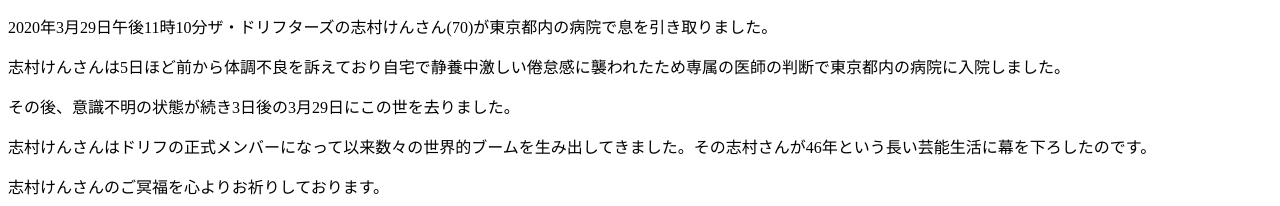
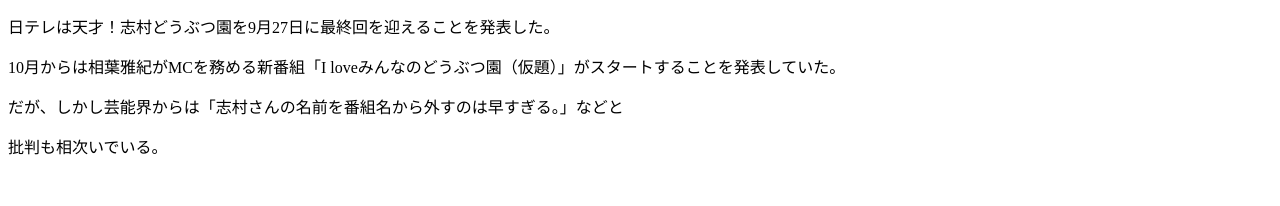
Before and after one commit to tanukichi5000/simura-animal, a plain HTML site: page index.html in a window 1280 px wide. Shown: the part 705-911 px from the top of the page. After the commit the page ends 871 px from the top, so only its background shows below. Drawn offline with Linux system fonts and the light colour scheme.

Commit message:
Update index.html

```diff
--- a/index.html
+++ b/index.html
@@ -2,13 +2,10 @@
 <p>2020年7月20日</p>
 <img src="https://news.mynavi.jp/article/20200330-1007202/images/001.jpg" width="400" height="600">
 <p></p>
-2020年3月29日午後11時10分ザ・ドリフターズの志村けんさん(70)が東京都内の病院で息を引き取りました。
-<p></p>
-志村けんさんは5日ほど前から体調不良を訴えており自宅で静養中激しい倦怠感に襲われたため専属の医師の判断で東京都内の病院に入院しました。
-<p></p>
-その後、意識不明の状態が続き3日後の3月29日にこの世を去りました。
-<p></p>
-志村けんさんはドリフの正式メンバーになって以来数々の世界的ブームを生み出してきました。その志村さんが46年という長い芸能生活に幕を下ろしたのです。
-<p></p>
-志村けんさんのご冥福を心よりお祈りしております。
-</body></html>
+日テレは天才！志村どうぶつ園を9月27日に最終回を迎えることを発表した。
+ <p></p>
+ 10月からは相葉雅紀がMCを務める新番組「I loveみんなのどうぶつ園（仮題）」がスタートすることを発表していた。
+ <p></p>
+ だが、しかし芸能界からは「志村さんの名前を番組名から外すのは早すぎる。」などと
+ <p></p>
+ 批判も相次いでいる。
```
